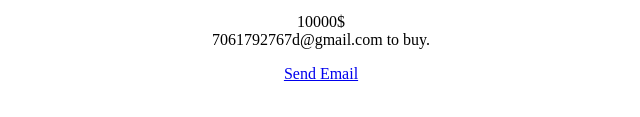
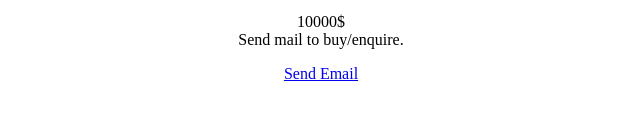
Before and after one commit to goodmanbadman/goodmanbadman.github.io, a plain HTML site: page index.html in a window 1280 px wide. Shown: the part 485-602 px from the top of the page, 319-959 px from the left. Drawn offline with Linux system fonts and the light colour scheme.

Commit message:
Update index.html

```diff
--- a/index.html
+++ b/index.html
@@ -12,7 +12,7 @@
 <p>We got an arm.</p>
 <p style="text-align:center;"><img src="1.jpg" alt="Arm"></p>
 <div>10000$</div>
-<div>7061792767d@gmail.com to buy.</div>
+<div>Send mail to buy/enquire.</div>
 <p style="text-align:center;"><a href = "mailto: 7061792767d@gmail.com">Send Email</a></p>
 </body>
 </html>
```
